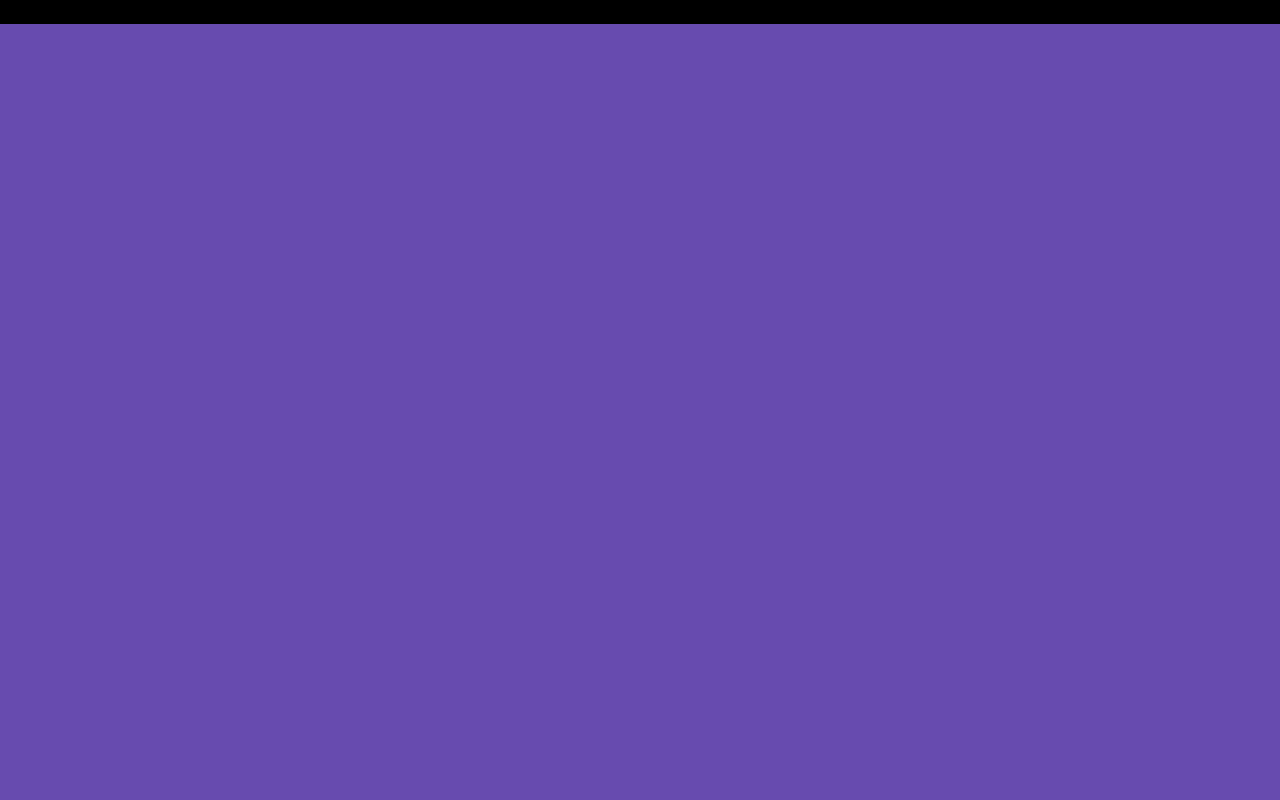
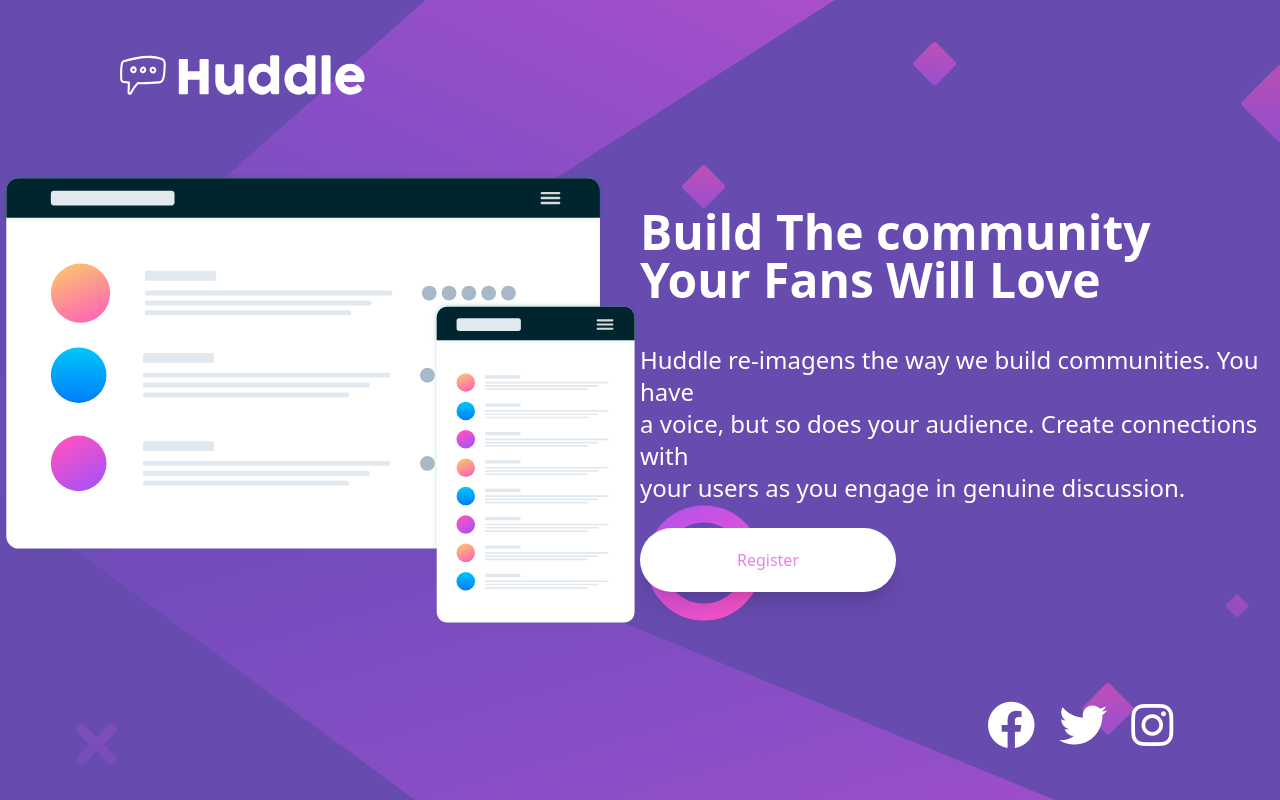
Before and after one commit to Kellinton/huddle-landing-page, a website: page index.html in a window 1280 px wide. Drawn offline with nearby package versions, Linux system fonts and the light colour scheme.

Commit message:
desktop 100%

```diff
--- a/index.html
+++ b/index.html
@@ -1,10 +1,14 @@
 <!DOCTYPE html>
 <html lang="pt-br">
+
 <head>
   <meta charset="UTF-8">
   <meta name="viewport" content="width=device-width, initial-scale=1.0">
-    <title>Document</title>
-    <link rel="stylesheet" href="assets/img/favicon-32x32.png">
+  <title>Huddle Landing Page</title>
+  <link rel="stylesheet" href="./assets/img/favicon-32x32.png">
+  <link rel="stylesheet" href="https://cdnjs.cloudflare.com/ajax/libs/font-awesome/6.4.2/css/all.min.css"
+    integrity="sha512-z3gLpd7yknf1YoNbCzqRKc4qyor8gaKU1qmn+CShxbuBusANI9QpRohGBreCFkKxLhei6S9CQXFEbbKuqLg0DA=="
+    crossorigin="anonymous" referrerpolicy="no-referrer" />
   <script src="https://cdn.tailwindcss.com"></script>
   <script>
     tailwind.config = {
@@ -19,8 +23,47 @@
     }
   </script>
 </head>
-<body class="bg-violet">
-    <div class="bg-black">teste</div>
 
+<body class="bg-violet h-full w-full">
+  <div
+    class="bg-[url('assets/img/bg-desktop.svg')] grid grid-cols-[1fr_1fr] grid-rows-[150px_1fr_150px] bg-cover bg-no-repeat min-h-screen max-h-full max-w-full">
+    <header class="flex justify-center items-center col-span-full row-start-1 row-end-2">
+      <div class="w-5/6">
+        <img src="./assets/img/logo.svg" alt="">
+      </div>
+    </header>
+    <main class="grid grid-cols-2 col-span-full row-start-2 row-end-3">
+      <section class="flex justify-center items-center">
+        <img src="./assets/img/illustration-mockups.svg" alt="">
+      </section>
+      <section class="text-white flex justify-center items-center">
+        <article class="h-96 flex flex-col">
+          <h2 class="text-5xl font-semibold mb-10">Build The community</br>
+            Your Fans Will Love
+          </h2>
+          <p class="text-2xl font-thin mb-4 grow">
+            Huddle re-imagens the way we build communities. You have</br>
+            a voice, but so does your audience. Create connections with</br>
+            your users as you engage in genuine discussion.
+          </p>
+          <div
+            class="bg-white w-64 h-16 rounded-full flex items-center justify-center cursor-pointer hover:bg-magenta group shadow-xl transition ease-in-out delay-300">
+            <a class="text-magenta font-medium  group-hover:text-white transition ease-in-out delay-300 "
+              href="#">Register</a>
+          </div>
+        </article>
+      </section>
+    </main>
+    <footer class="flex justify-center col-span-full row-start-3 row-end-4">
+      <div class="h-full w-5/6 flex justify-end items-center">
+        <i class="text-5xl cursor-pointer fa-brands fa-facebook" style="color: #ffffff;"></i>
+        <i class="text-5xl ml-6 cursor-pointer fa-brands fa-twitter" style="color: #ffffff;"></i>
+        <i class="text-5xl ml-6 cursor-pointer fa-brands fa-instagram" style="color: #ffffff;"></i>
+      </div>
+    </footer>
+
+
+  </div>
 </body>
+
 </html>
--- /dev/null
+++ b/package.json
@@ -0,0 +1,5 @@
+{
+  "devDependencies": {
+    "tailwindcss": "^3.3.3"
+  }
+}
```
Also changed, not shown: tailwind.config.js (added, +8 -0 lines), 1 other file. Lines whose indentation alone changed are shown as unchanged.
